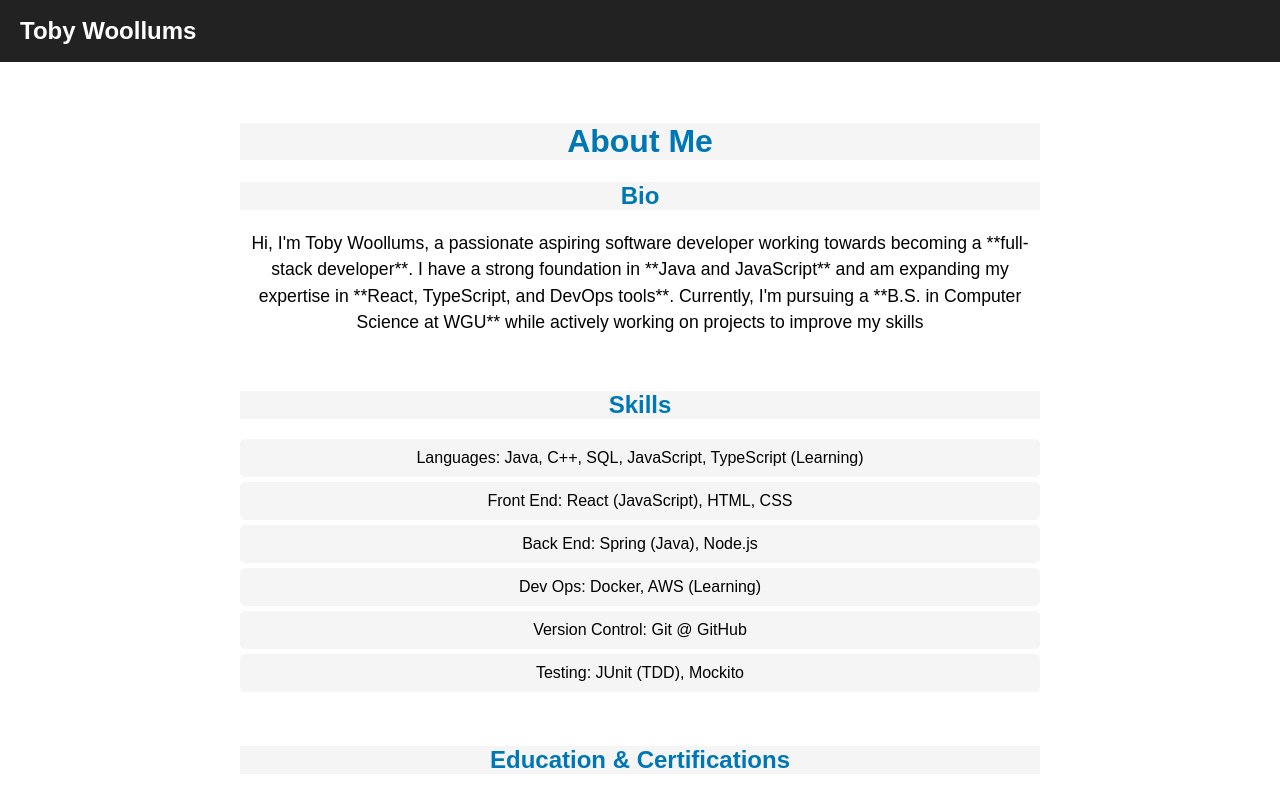
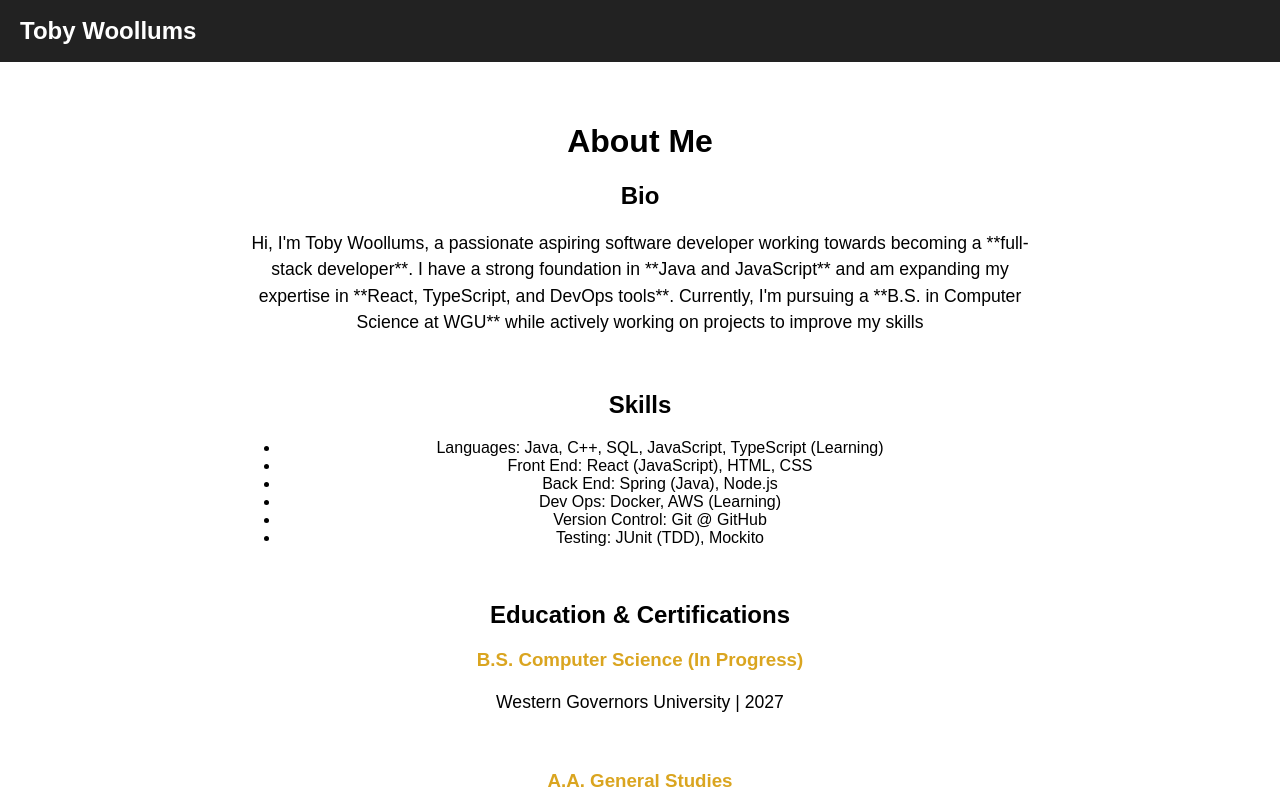
Before and after one commit to woollumst/woollumst.github.io, a React (Vite) app: page /about in a window 1280 px wide. Shown: the top 796 px of the page. Built offline with nearby package versions, Linux system fonts and the light colour scheme.

Commit message:
Update About.css

```diff
--- a/src/pages/About.css
+++ b/src/pages/About.css
@@ -5,7 +5,7 @@
     margin: auto;
 }
 
-h1, h2 {
+.heading {
     color: #0077b5;
     background-color: whitesmoke;
 }
@@ -19,12 +19,12 @@ p {
     line-height: 1.5;
 }
 
-ul {
+.list {
     list-style: none;
     padding: 0;
 }
 
-ul li {
+.list-items {
     background: whitesmoke;
     padding: 10px;
     margin: 5px 0;
```
